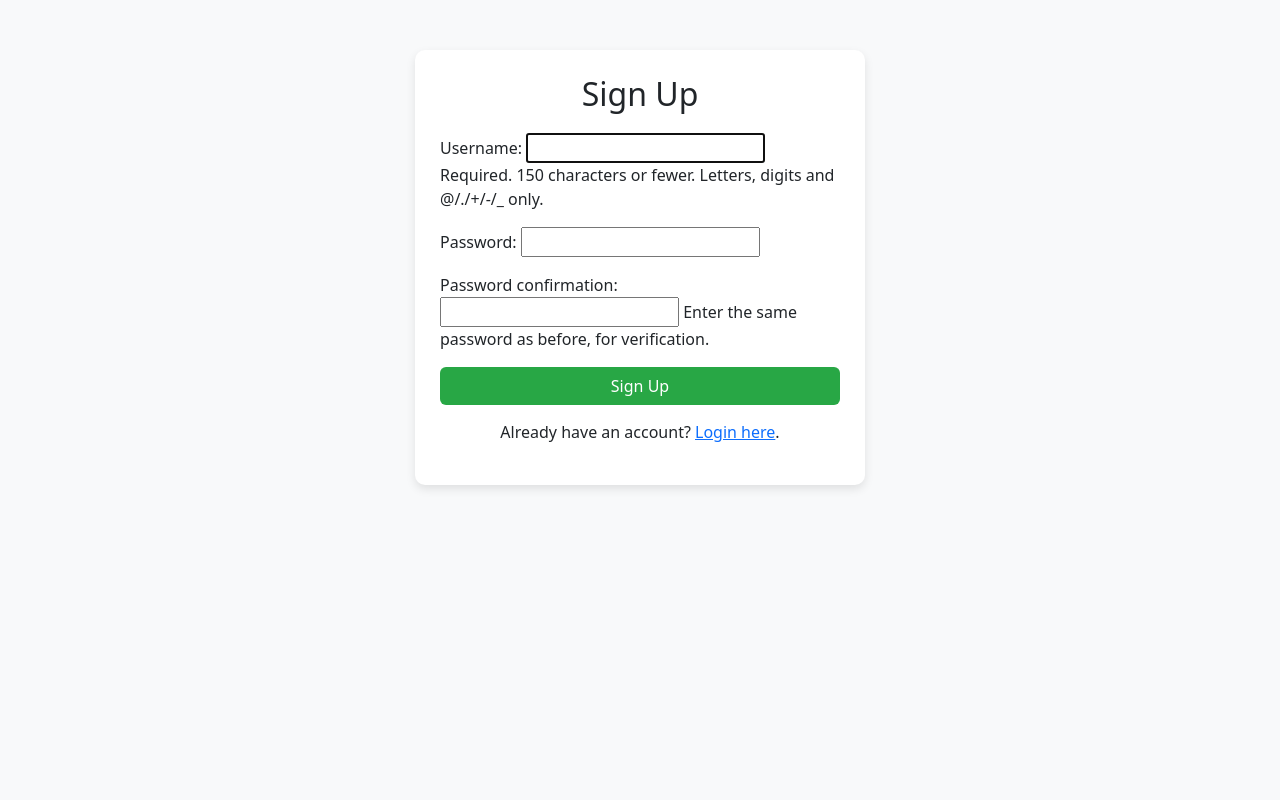
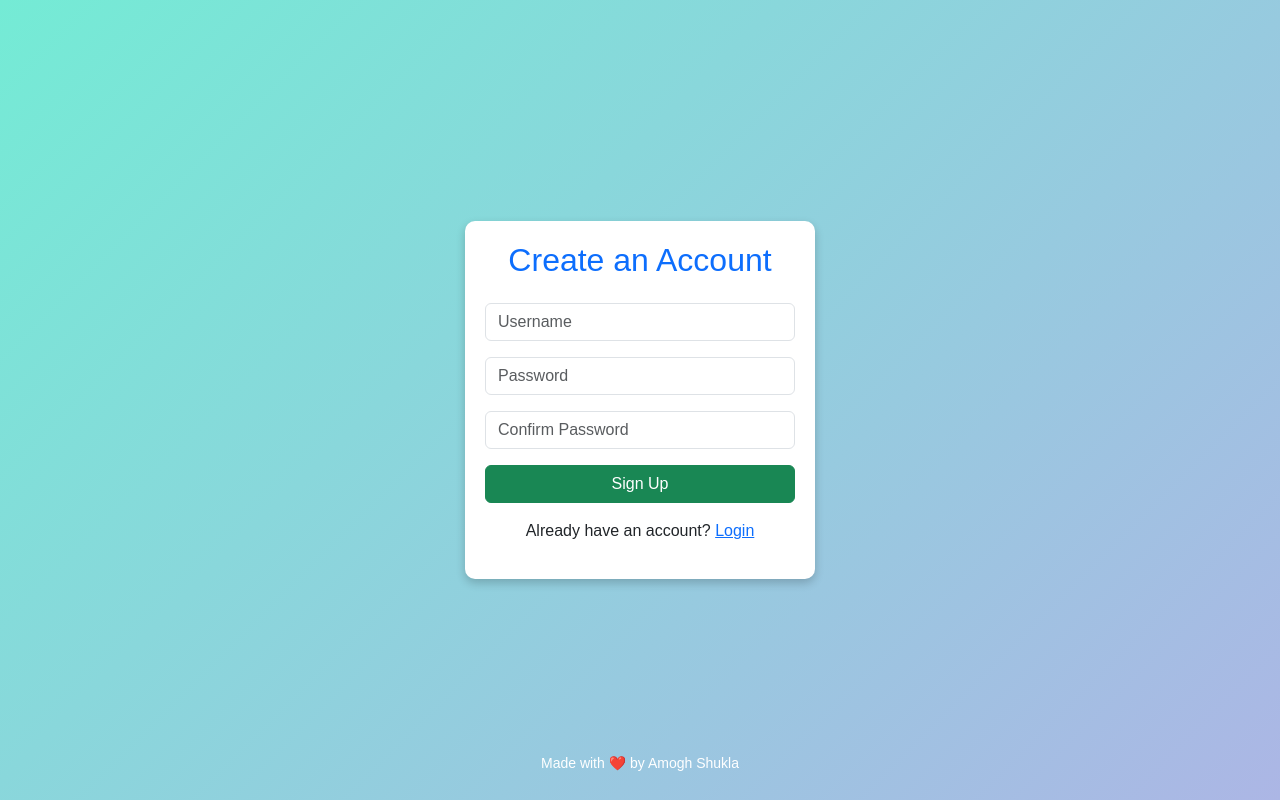
Before and after one commit to AmoghShukla/Expense_Tracker_Django-Project, a Django app: page /Expense/signup/ in a window 1280 px wide. Run offline with Django 5.2, Linux system fonts and the light colour scheme.

Commit message:
Update signup.html

```diff
--- a/Expense/templates/accounts/signup.html
+++ b/Expense/templates/accounts/signup.html
@@ -1,56 +1,63 @@
+{% load static %}
 <!DOCTYPE html>
 <html lang="en">
 <head>
     <meta charset="UTF-8">
     <meta name="viewport" content="width=device-width, initial-scale=1.0">
-    <title>Sign Up</title>
-    <link href="https://cdn.jsdelivr.net/npm/bootstrap@5.3.0/dist/css/bootstrap.min.css" rel="stylesheet">
+    <title>Signup | Expense Tracker</title>
+    <link rel="stylesheet" href="https://cdn.jsdelivr.net/npm/bootstrap@5.3.0/dist/css/bootstrap.min.css">
     <style>
         body {
-            background-color: #f8f9fa;
+            background: linear-gradient(135deg, #74ebd5, #acb6e5);
+            font-family: 'Poppins', sans-serif;
         }
         .signup-container {
-            max-width: 450px;
-            margin: 50px auto;
-            padding: 25px;
-            background: #fff;
+            width: 350px;
+            padding: 20px;
+            background: white;
             border-radius: 10px;
-            box-shadow: 0px 4px 10px rgba(0, 0, 0, 0.1);
+            box-shadow: 0px 4px 10px rgba(0, 0, 0, 0.2);
+            text-align: center;
         }
-        .signup-container h2 {
+        input {
+            border-radius: 10px;
+            padding: 10px;
+            font-size: 16px;
+        }
+        button {
+            border-radius: 10px;
+        }
+        footer {
+            position: fixed;
+            bottom: 10px;
+            width: 100%;
             text-align: center;
-            margin-bottom: 20px;
-        }
-        .btn-custom {
-            width: 100%;
-            background-color: #28a745;
             color: white;
-        }
-        .btn-custom:hover {
-            background-color: #218838;
-        }
-        .login-link {
-            text-align: center;
-            margin-top: 15px;
+            font-size: 14px;
         }
     </style>
 </head>
-<body>
-
-<div class="container">
+<body class="d-flex justify-content-center align-items-center vh-100">
     <div class="signup-container">
-        <h2>Sign Up</h2>
+        <h2 class="mb-4 text-primary">Create an Account</h2>
         <form method="post">
             {% csrf_token %}
             <div class="mb-3">
-                {{ form.as_p }}
+                <input type="text" name="username" class="form-control" placeholder="Username" required>
             </div>
-            <button type="submit" class="btn btn-custom">Sign Up</button>
+            <div class="mb-3">
+                <input type="password" name="password1" class="form-control" placeholder="Password" required>
+            </div>
+            <div class="mb-3">
+                <input type="password" name="password2" class="form-control" placeholder="Confirm Password" required>
+            </div>
+            <button type="submit" class="btn btn-success w-100">Sign Up</button>
         </form>
-        <p class="login-link">Already have an account? <a href="{% url 'login' %}">Login here</a>.</p>
+        <p class="mt-3">Already have an account? <a href="{% url 'login' %}">Login</a></p>
     </div>
-</div>
 
-<script src="https://cdn.jsdelivr.net/npm/bootstrap@5.3.0/dist/js/bootstrap.bundle.min.js"></script>
+    <footer>
+        <p>Made with ❤️ by Amogh Shukla</p>
+    </footer>
 </body>
 </html>
```
